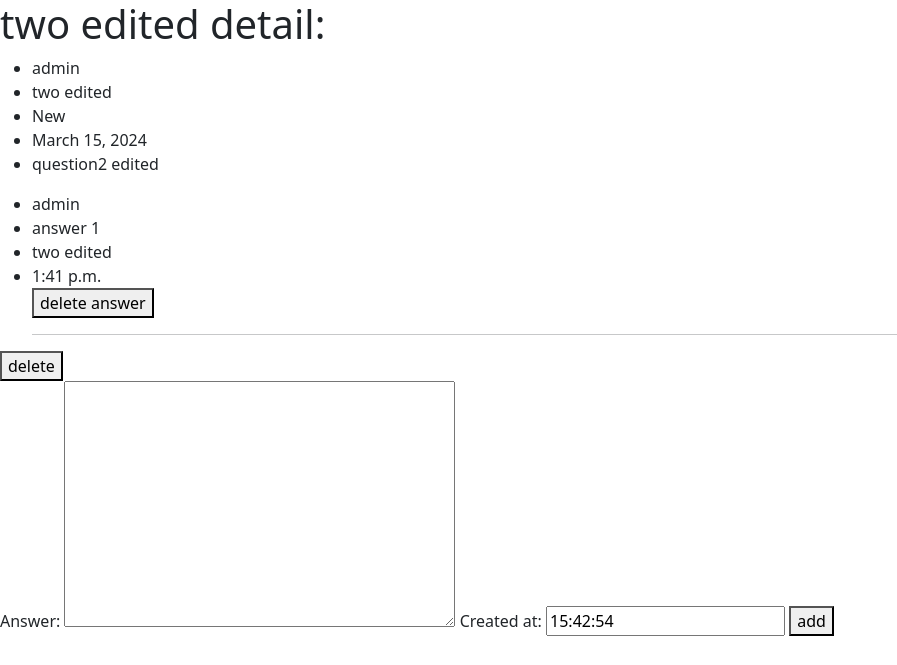
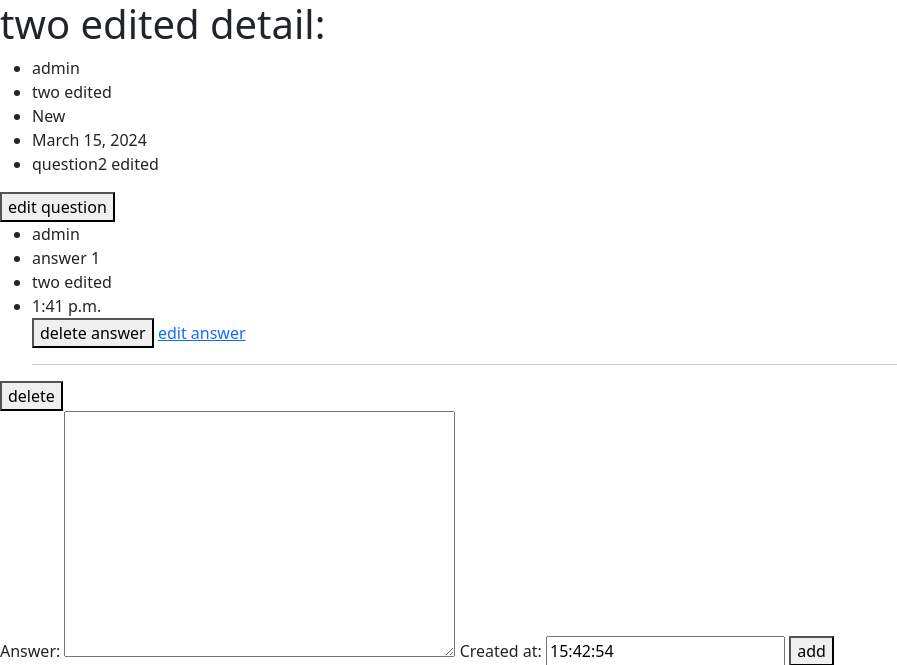
Before and after one commit to Ahmedx59/qus-ans, a Django app: page /chat/2 in a window 1280 px wide. Shown: the top 665 px of the page, without its empty margins (0-897 px from the left). Run offline with Django 4.2, Linux system fonts and the light colour scheme; data comes from the database, SQL or seed files in the repository; both versions use the stored data as it was after the commit; some libraries are stand-ins or nearby versions.

Commit message:
creat edit answer function

```diff
--- a/chat/forms.py
+++ b/chat/forms.py
@@ -7,7 +7,7 @@ class QuestionForm(forms.ModelForm):
         exclude = ['author']
 
 
-class Answersform(forms.ModelForm):
+class AnswersForm(forms.ModelForm):
     class Meta:
         model = Answers
         exclude = ['author','question']
--- a/chat/templates/chat/detail.html
+++ b/chat/templates/chat/detail.html
@@ -10,7 +10,7 @@
         <li>{{que.content}}</li>
 
     </ul>
-
+    <a href="{% url 'chat:answer_edit' que.id %}"><button>edit question</button></a>
     <ul>
         {% for answer in ans %}
         <li>{{answer.author}}</li>
@@ -18,6 +18,7 @@
         <li>{{answer.question}}</li>
         <li>{{answer.created_at}}</li>
         <a href="{% url 'chat:answer_delete' answer.id %}"><button>delete answer</button></a>
+        <a href="{% url 'chat:answer_edit' answer.id %}">edit answer</a>
         <hr>
         {% endfor %}
     </ul>
--- a/chat/urls.py
+++ b/chat/urls.py
@@ -5,11 +5,14 @@ app_name = 'chat'
 
 #   chat/
 urlpatterns = [
-    path('',views.question_list,name='ques_list'),
+    path('' , views.question_list,name='ques_list'),
     path('<int:id>' , views.question_detail , name = 'question_detail'),
-    path('add/', views.question_add , name = 'question_add'),
-    path('<int:id>/delete/', views.qusetion_delete , name = 'qusetion_delete'),
-    path('<int:id>/ansdelate',views.answer_delete , name = 'answer_delete'),
+    path('add/' , views.question_add , name = 'question_add'),
+    path('<int:id>/delete/' , views.qusetion_delete , name = 'qusetion_delete'),
+    path('<int:id>/ans_delate' , views.answer_delete , name = 'answer_delete'),
+    path('edit/<int:id>' , views.question_edit , name ='answer_edit'),
+    path('<int:id>/edit' , views.answer_edit , name = 'answer_edit'),
+
 
 
 ]
--- a/chat/views.py
+++ b/chat/views.py
@@ -1,6 +1,6 @@
 from django.shortcuts import render ,redirect
 from .models import Question,Answers
-from .forms import QuestionForm,Answersform
+from .forms import QuestionForm,AnswersForm
 
 
 
@@ -13,15 +13,14 @@ def question_detail(request,id):
     answer = Answers.objects.filter(question=question)
 
     if request.method == 'POST':
-        form = Answersform(request.POST)
+        form = AnswersForm(request.POST)
         if form.is_valid():
             my_form = form.save(commit=False)
             my_form.author = request.user
             my_form.question = question
             my_form.save()
     else:
-        form = Answersform()
-
+        form = AnswersForm()
     return render(request,'chat/detail.html',{'que':question,
                                               'ans':answer,
                                               'form':form})
@@ -44,8 +43,33 @@ def qusetion_delete(request,id):
     delet.delete()
     return redirect('/chat/')
 
+def answer_edit(request,id):
+    answer = Answers.objects.get(id=id)
+    if request.method == 'post':
+        form = AnswersForm(request.POST , instance=answer)
+        if form.is_valid():
+            my_form=form.save(commit=False)
+            my_form.outhor = request.user
+            my_form.save()
+            return redirect(f'/chat/{answer.id}')
+    else :
+        form =AnswersForm(instance=answer)
+    return render(request , 'chat/add.html',{'form':form})
+
+
 
 def answer_delete(request,id):
     delete = Answers.objects.get(id=id)
     delete .delete()
     return redirect(f'/chat/{delete.question.id}')
+
+def question_edit(request,id):
+    question =  Question.objects.get(id=id)
+    if request.method == 'POST':
+        form = QuestionForm(request.POST,instance=question)
+        if form.is_valid():
+            form.save()
+            return redirect(f'/chat/{question.id}')
+    else:
+        form = QuestionForm(instance=question)
+    return render(request,'chat/add.html',{'form':form})
```
Also changed, not shown: db.sqlite3.
